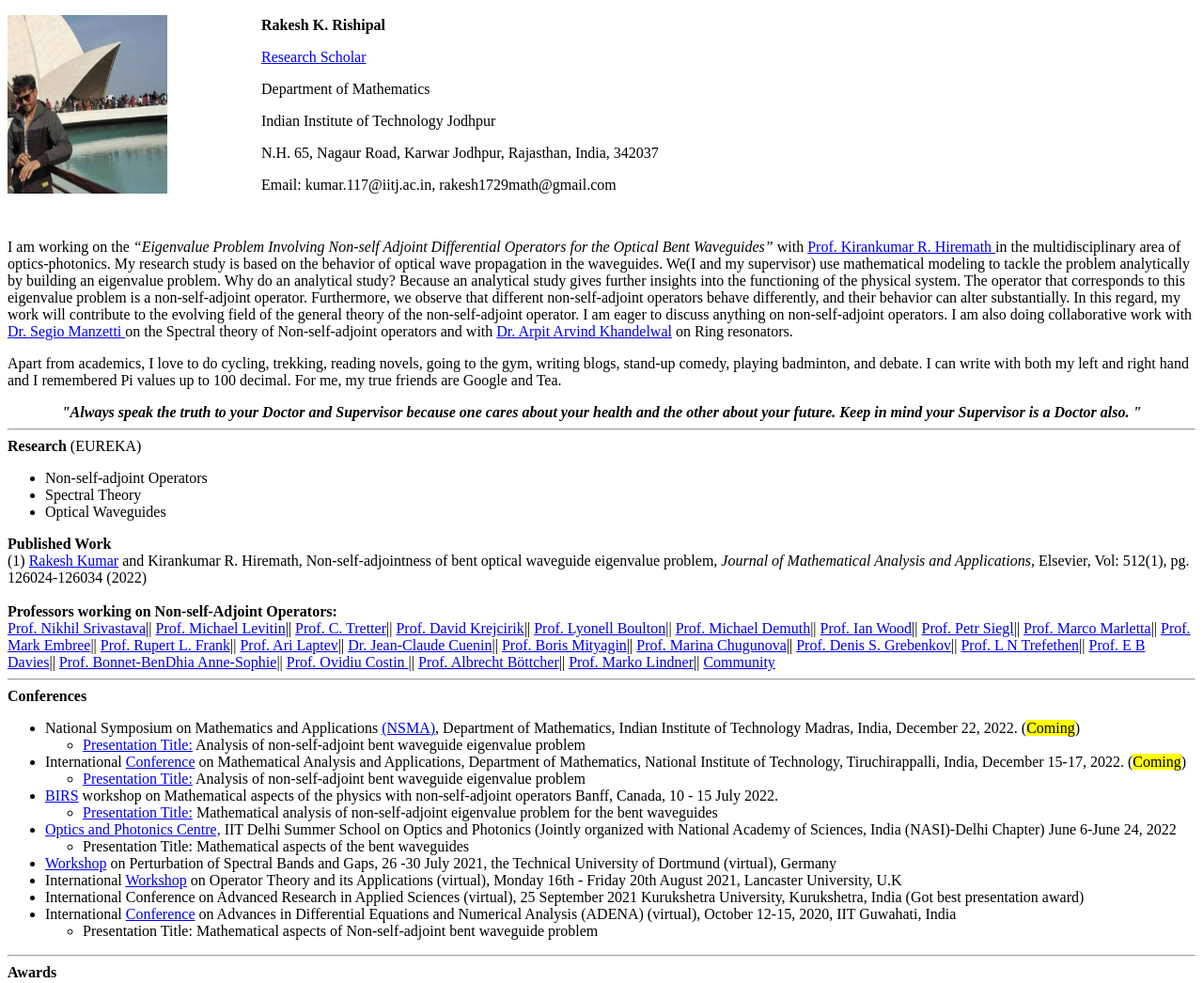
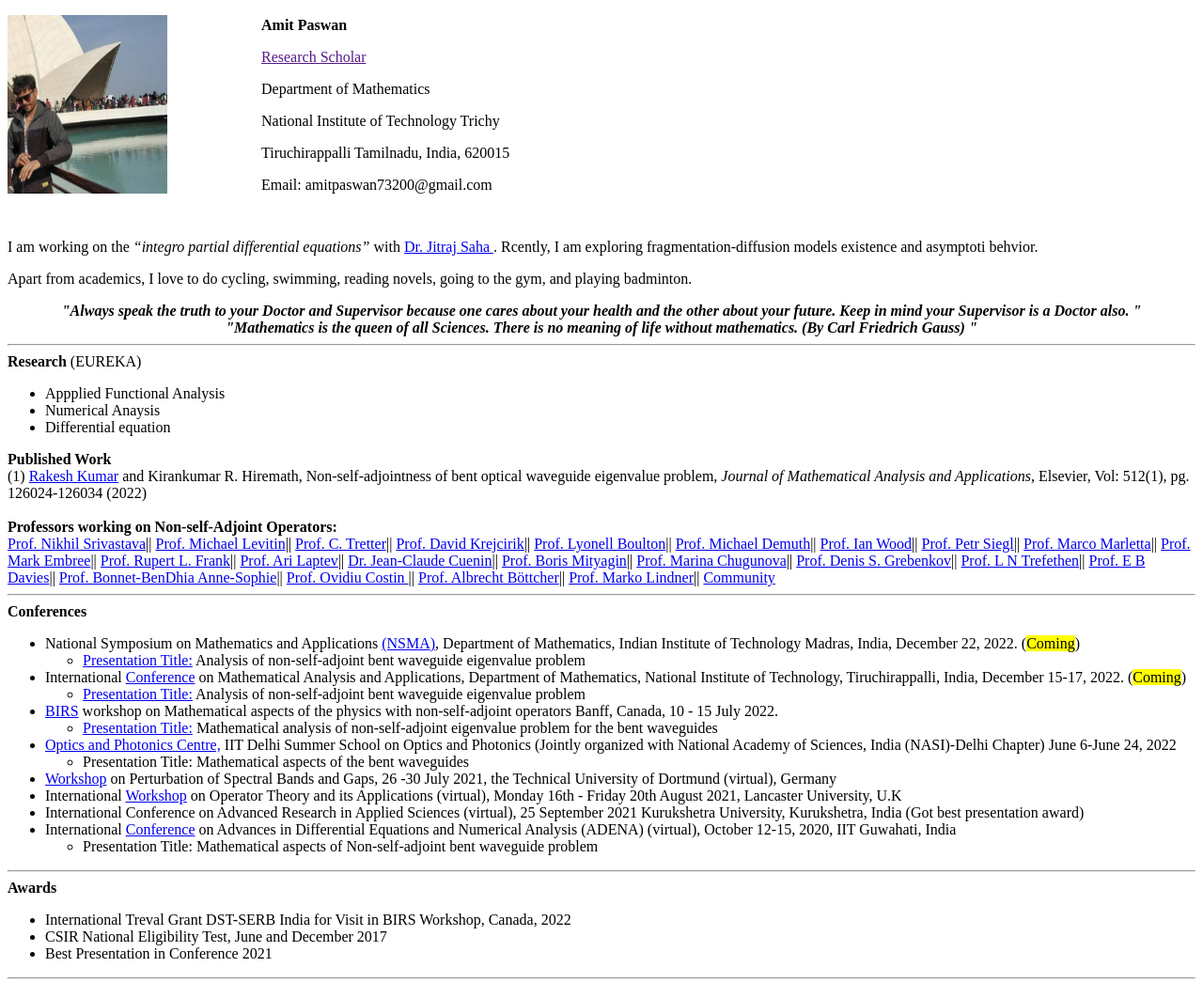
Before and after one commit to amitpaswanmath/amitpaswan, a plain HTML site: page index.html in a window 1280 px wide. Shown: the top 1046 px of the page at 94% size. Drawn offline with Linux system fonts and the light colour scheme.

Commit message:
Update index.html

```diff
--- a/index.html
+++ b/index.html
@@ -3,7 +3,7 @@
    <head>
      <meta charset="utf-8">
      <meta name="viewport" content="width=device-width, initial-scale=1">
-     <title>Rakesh K. Rishiapl</title>
+     <title>Amit Paswan</title>
    </head>
    <body>
       <div class="row">
@@ -12,37 +12,32 @@
        </div>
 </div>
     <div style = "position:relative; left:100px; top:2px; ">
-   <p class="p-welcome"><b>Rakesh K. Rishipal</b></p>
-    <p class="p-welcome"><a href="https://www.researchgate.net/profile/Rakesh-Rishipal-2" target="_blank"> Research Scholar </a></p>
+   <p class="p-welcome"><b>Amit Paswan</b></p>
+    <p class="p-welcome"><a href="" target="_blank"> Research Scholar </a></p>
     <p class="p-welcome">Department of Mathematics</p>
-        <p class="p-welcome">  Indian Institute of Technology Jodhpur</p>
-    <p class="p-welcome">N.H. 65, Nagaur Road, Karwar
-        Jodhpur, Rajasthan, India, 342037</p>
-    <p class="p-welcome">Email: kumar.117@iitj.ac.in, rakesh1729math@gmail.com</p> </div>
+        <p class="p-welcome">  National Institute of Technology Trichy</p>
+    <p class="p-welcome">Tiruchirappalli
+        Tamilnadu, India, 620015</p>
+    <p class="p-welcome">Email: amitpaswan73200@gmail.com</p> </div>
     <br> <p>
-    I am working on the <i>“Eigenvalue Problem Involving Non-self Adjoint Differential Operators for the Optical Bent Waveguides”</i> with <a href="http://home.iitj.ac.in/~k.r.hiremath/index.html" target="_blank">
-        Prof. Kirankumar R. Hiremath </a> in the multidisciplinary area of optics-photonics. My research study is based on the behavior of optical wave propagation in the waveguides. We(I and my supervisor) use mathematical modeling to tackle the problem analytically by building an eigenvalue
-            problem. Why do an analytical study? Because an analytical study gives further insights into the functioning of the physical system. The operator that corresponds to this eigenvalue problem is a
-            non-self-adjoint operator. Furthermore, we observe that different non-self-adjoint operators behave differently, and their behavior can alter substantially. In this regard, my work will contribute
-             to the evolving field of the general theory of the non-self-adjoint operator. I am eager to discuss anything on non-self-adjoint operators.
- I am also doing collaborative work with <a href="https://scholar.google.com/citations?user=LPBJZOsAAAAJ&hl=en" target="_blank">
-    Dr. Segio Manzetti </a>  on the Spectral theory of Non-self-adjoint operators and with <a href="https://www.researchgate.net/profile/Arpit-Khandelwal-3" target="_blank">
-        Dr. Arpit Arvind Khandelwal</a> on Ring resonators.</p>  <p>
-Apart from academics, I love to do cycling, trekking, reading novels, going to the gym, writing blogs, stand-up comedy, playing badminton, and debate. I can write with both my left and right hand and I remembered Pi
- values up to  100 decimal. For me, my true friends are Google and Tea. </p>
+    I am working on the <i>“integro partial differential equations”</i> with <a href="https://www.nitt.edu/home/academics/departments/maths/faculty/dr_jitraj_saha/" target="_blank">
+        Dr. Jitraj Saha  </a>. Rcently, I am exploring fragmentation-diffusion models existence and asymptoti behvior.</p>  <p>
+Apart from academics, I love to do cycling, swimming, reading novels, going to the gym, and playing badminton. </p>
  <center><b><i> "Always speak the truth to your Doctor and Supervisor because one cares about your health and the other about your future. Keep in mind your Supervisor is a Doctor also. "
+</b></i></center>
+   <center><b><i> "Mathematics is the queen of all Sciences. There is no meaning of life without mathematics.  (By Carl Friedrich Gauss) "
 </b></i></center>
 
     <hr>
 
 <b>Research </b> (EUREKA)
     <ul>
-        <li> Non-self-adjoint Operators
+        <li> Appplied Functional Analysis
 
          </li>
-        <li> Spectral Theory
+        <li> Numerical Anaysis
             </li>
-        <li> Optical Waveguides</li>
+        <li> Differential equation</li>
 
     </ul>
     <b>Published Work</b><br>
```
